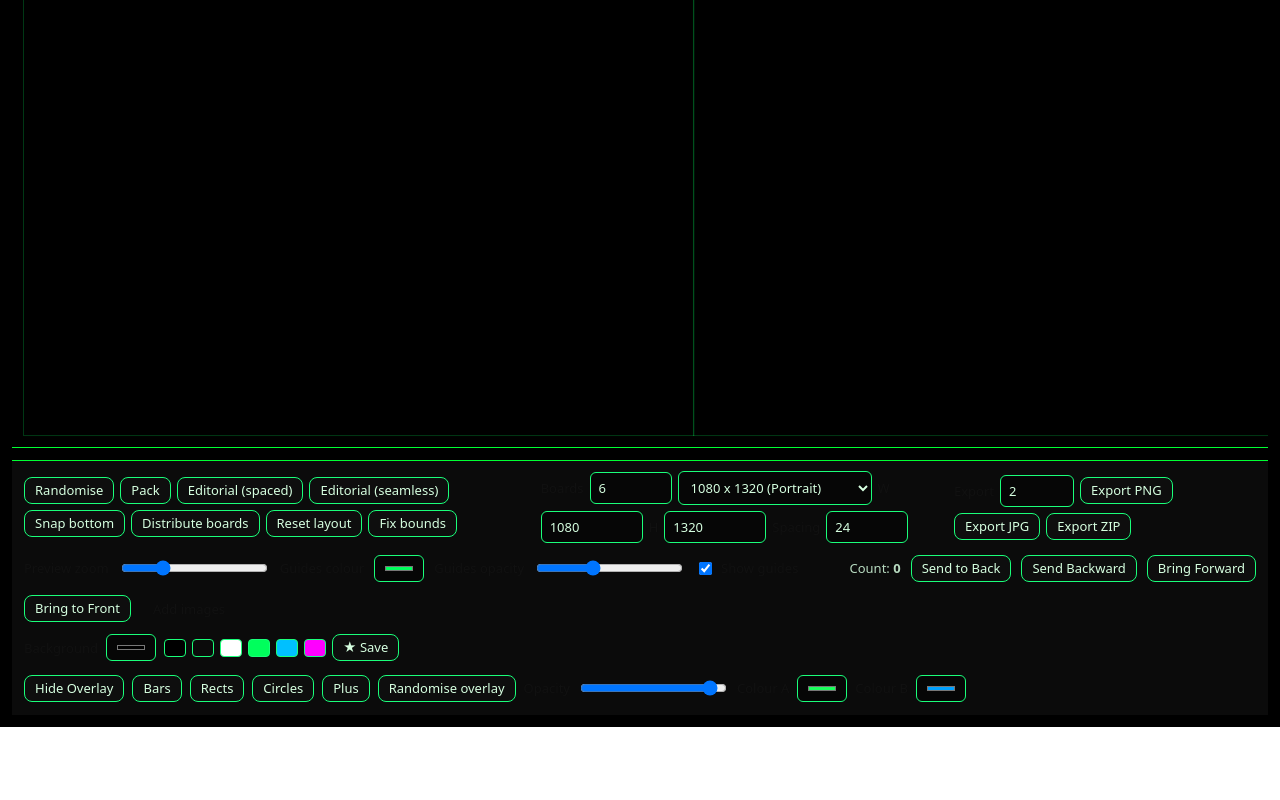
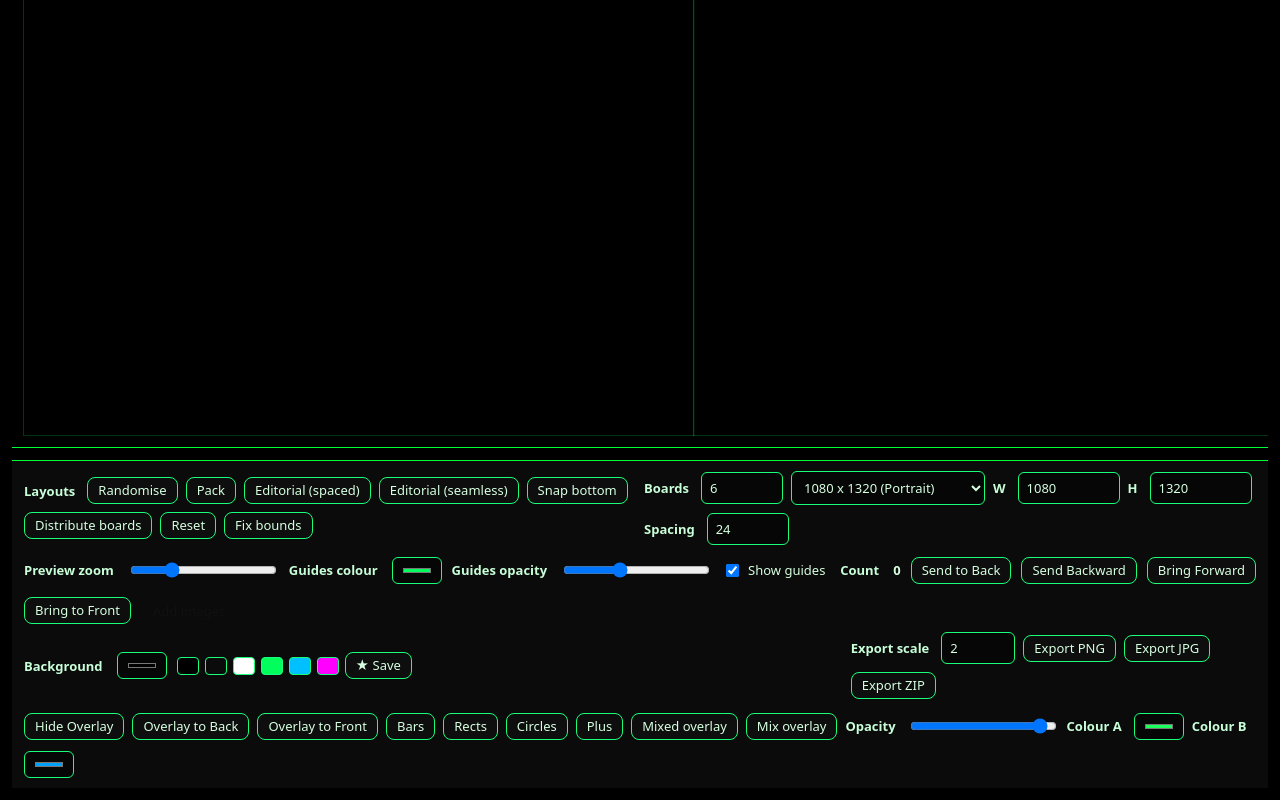
Before and after one commit to Farouk858/858-random-spread-layout, a React (Vite) app: page / in a window 1280 px wide. Shown: the part 407-1207 px from the top of the page. Before the commit the page ends 1134 px from the top, so only its background shows below. Built offline with nearby package versions, Linux system fonts and the light colour scheme.

Commit message:
Update App.jsx

```diff
--- a/src/App.jsx
+++ b/src/App.jsx
@@ -1,4 +1,4 @@
-import React, { useEffect, useMemo, useRef, useState } from "react";
+import React, { useEffect, useRef, useState } from "react";
 import JSZip from "jszip";
 
 /* ---------------------------- constants ---------------------------- */
@@ -29,15 +29,16 @@ const BOARD_LABEL_STYLE = {
   position: "absolute",
   top: 6,
   left: 6,
-  fontSize: 14,
-  fontWeight: 700,
-  letterSpacing: 0.5,
-  color: "rgba(127,255,127,0.9)",
+  fontSize: 16,              // bigger & readable
+  fontWeight: 800,
+  letterSpacing: 0.3,
+  color: "rgba(127,255,127,0.95)",
+  textShadow: "0 1px 0 #001",
   userSelect: "none",
   pointerEvents: "none",
 };
 
-/* -------------------------- helper functions -------------------------- */
+/* -------------------------- math helpers -------------------------- */
 function intersect(ax, ay, aw, ah, bx, by, bw, bh) {
   const x1 = Math.max(ax, bx);
   const y1 = Math.max(ay, by);
@@ -191,11 +192,11 @@ export default function App() {
 
   /* overlay shapes */
   const [overlayVisible, setOverlayVisible] = useState(true);
+  const [overlayOnTop, setOverlayOnTop] = useState(true);     // <-- NEW: layer control
   const [overlayOpacity, setOverlayOpacity] = useState(1);
   const [overlayColourA, setOverlayColourA] = useState("#1aff5c");
   const [overlayColourB, setOverlayColourB] = useState("#00a0ff");
-  const [overlayShapes, setOverlayShapes] = useState([]); // {id, type:'bar'|'rect'|'circle'|'plus', board, x,y,w,h,r}
-  const [overlaySeed, setOverlaySeed] = useState(0);
+  const [overlayShapes, setOverlayShapes] = useState([]); // {id, type:'bar'|'rect'|'circle'|'plus', board, x,y,w,h,r,s}
 
   /* colours favourites (background) */
   const [bgColour, setBgColour] = useState("#000");
@@ -212,7 +213,7 @@ export default function App() {
   const SPREAD_W = boards * BW;
   const SPREAD_H = BH;
 
-  /* ------------- file load ------------- */
+  /* ------------- load files ------------- */
   const addFiles = async (fileList) => {
     const read = (f) => new Promise((res, rej) => {
       const r = new FileReader(); r.onload = () => res(r.result); r.onerror = rej; r.readAsDataURL(f);
@@ -232,14 +233,12 @@ export default function App() {
     setImages((p) => [...p, ...out]);
   };
 
-  /* ------------- bounds pack + random non-overlap ------------- */
+  /* ---------- overlap-safe random & pack & editorial ---------- */
   const noOverlapPlace = (arr) => {
-    // place items into a coarse grid to avoid heavy collisions
     const cell = Math.max(16, Math.floor(Math.min(BW, BH) / 12));
     const occupied = [];
     const fits = (x,y,w,h) => !occupied.some(o => !(x + w <= o.x || o.x + o.w <= x || y + h <= o.y || o.y + o.h <= y));
     const take = (x,y,w,h) => occupied.push({x,y,w,h});
-
     const res = [];
     for (const n of arr) {
       const w = Math.min(n.w, BW - spacing * 2), h = Math.min(n.h, BH - spacing * 2);
@@ -254,41 +253,38 @@ export default function App() {
           placed = true;
         }
       }
-      if (!placed) { // fallback: clamp
+      if (!placed) {
         const b = 0;
         res.push({
           ...n,
-          x: clamp(n.x, b*BW, (b+1)*BW - w),
-          y: clamp(n.y, 0, BH - h),
+          x: clamp(n.x, b*BW + spacing, (b+1)*BW - w - spacing),
+          y: clamp(n.y, spacing, BH - h - spacing),
           w, h
         });
       }
     }
     return res;
   };
-
   const randomise = () => setImages(prev => noOverlapPlace(shuffle(prev)));
 
   const pack = () => {
-    // simple top-left skyline with spacing
     const placed = [];
     const sorted = [...images].sort((a,b)=>b.w*b.h - a.w*a.h);
     const res = sorted.map(n=>{
-      let placedFlag = false;
-      for (let by = 0; by <= BH - n.h && !placedFlag; by += Math.max(8, spacing)) {
-        for (let bxBoard = 0; bxBoard < boards && !placedFlag; bxBoard++) {
-          for (let bx = bxBoard*BW + spacing; bx <= (bxBoard+1)*BW - n.w - spacing && !placedFlag; bx += Math.max(8, spacing)) {
+      for (let by = spacing; by <= BH - n.h - spacing; by += Math.max(8, spacing)) {
+        for (let bxBoard = 0; bxBoard < boards; bxBoard++) {
+          for (let bx = bxBoard*BW + spacing; bx <= (bxBoard+1)*BW - n.w - spacing; bx += Math.max(8, spacing)) {
             const cand = { ...n, x: bx, y: by };
             const collide = placed.some(p =>
               !(cand.x + cand.w + spacing <= p.x ||
                 p.x + p.w + spacing <= cand.x ||
                 cand.y + cand.h + spacing <= p.y ||
                 p.y + p.h + spacing <= cand.y));
-            if (!collide) { placedFlag = true; placed.push(cand); return cand; }
+            if (!collide) { placed.push(cand); return cand; }
           }
         }
       }
-      const keep = { ...n, x: clamp(n.x, 0, SPREAD_W - n.w), y: clamp(n.y, 0, SPREAD_H - n.h) };
+      const keep = { ...n, x: clamp(n.x, spacing, SPREAD_W - n.w - spacing), y: clamp(n.y, spacing, SPREAD_H - n.h - spacing) };
       placed.push(keep); return keep;
     });
     setImages(res);
@@ -301,7 +297,6 @@ export default function App() {
     const colW = (BW - gutters * (colsPerBoard + 1)) / colsPerBoard;
     const order = shuffle(images);
     const heights = new Array(totalCols).fill(gutters);
-
     const out = order.map((n, i) => {
       const colIdx = i % totalCols;
       const boardIdx = Math.floor(colIdx / colsPerBoard);
@@ -347,8 +342,8 @@ export default function App() {
   const fixBounds = () => {
     setImages(prev=>prev.map(n=>({
       ...n,
-      x: clamp(n.x, 0, SPREAD_W - n.w),
-      y: clamp(n.y, 0, SPREAD_H - n.h),
+      x: clamp(n.x, spacing, SPREAD_W - n.w - spacing),
+      y: clamp(n.y, spacing, SPREAD_H - n.h - spacing),
       w: Math.min(n.w, BW - spacing*2),
       h: Math.min(n.h, BH - spacing*2),
     })));
@@ -364,7 +359,7 @@ export default function App() {
     })));
   };
 
-  /* z order */
+  /* z order images */
   const sendToBack = () => { if(!selected) return;
     setImages(prev => { const i=prev.findIndex(n=>n.id===selected); if(i<0)return prev; const a=[...prev]; const [it]=a.splice(i,1); a.unshift(it); return a; });};
   const bringToFront = () => { if(!selected) return;
@@ -374,55 +369,55 @@ export default function App() {
   const sendBackward = () => { if(!selected) return;
     setImages(prev => { const i=prev.findIndex(n=>n.id===selected); if(i<=0)return prev; const a=[...prev]; [a[i],a[i-1]]=[a[i-1],a[i]]; return a; });};
 
-  /* keyboard shortcuts */
-  useEffect(()=>{
-    const h=(e)=>{
-      if (e.key.toLowerCase()==="r") randomise();
-      if (e.key.toLowerCase()==="p") pack();
-      if ((e.key==="Backspace"||e.key==="Delete") && selected){
-        setImages(prev=>prev.filter(n=>n.id!==selected)); setSelected(null);
-      }
-    };
-    window.addEventListener("keydown", h); return ()=>window.removeEventListener("keydown", h);
-  },[selected, images, boards, BW, BH, spacing]);
-
   /* ---------------- overlay shapes ---------------- */
   const regenOverlay = (mode="bars") => {
-    // produce across all boards; seed toggling yields new randomness
     const shapes = [];
     const perBoard = 18;
     for (let b=0;b<boards;b++){
       for (let i=0;i<perBoard;i++){
         const x = b*BW + Math.random()*BW;
         const y = Math.random()*BH;
-        if (mode==="bars") {
+        const pick = (m) => {
+          if (m!=="mixed") return m;
+          return ["bars","rects","circles","plus"][Math.floor(Math.random()*4)];
+        };
+        const kind = pick(mode);
+        if (kind==="bars") {
           const w = 6 + Math.random()*14;
           const h = 60 + Math.random()* (BH*0.35);
           shapes.push({ id: uid(), type:"bar", board:b, x, y, w, h });
-        } else if (mode==="rects") {
+        } else if (kind==="rects") {
           const w = 40 + Math.random()*120;
           const h = 20 + Math.random()*90;
           shapes.push({ id: uid(), type:"rect", board:b, x, y, w, h });
-        } else if (mode==="circles") {
+        } else if (kind==="circles") {
           const r = 10 + Math.random()*40;
           shapes.push({ id: uid(), type:"circle", board:b, x, y, r });
-        } else if (mode==="plus") {
+        } else if (kind==="plus") {
           const s = 10 + Math.random()*36;
           shapes.push({ id: uid(), type:"plus", board:b, x, y, s });
         }
       }
     }
     setOverlayShapes(shapes);
-    setOverlaySeed(s=>s+1);
   };
   const randomiseOverlay = () => {
-    if (!overlayShapes.length) return regenOverlay("bars");
-    setOverlayShapes(shuffle(overlayShapes).map(s=>({
-      ...s,
-      x: (Math.floor(s.x / BW))*BW + Math.random()*BW,
-      y: Math.random()*BH
-    })));
-    setOverlaySeed(s=>s+1);
+    if (!overlayShapes.length) return regenOverlay("mixed");
+    setOverlayShapes(shuffle(overlayShapes).map(s=>{
+      const typePool = ["bar","rect","circle","plus"];
+      const t = Math.random()<0.35 ? typePool[Math.floor(Math.random()*4)] : s.type;
+      if (t==="bar"||t==="rect") {
+        const w = t==="bar" ? 6 + Math.random()*14 : 40 + Math.random()*120;
+        const h = t==="bar" ? 60 + Math.random()* (BH*0.35) : 20 + Math.random()*90;
+        return { ...s, type:t, x:(Math.floor(s.x/BW))*BW + Math.random()*BW, y: Math.random()*BH, w, h, r:undefined, s:undefined };
+      } else if (t==="circle") {
+        const r = 10 + Math.random()*40;
+        return { ...s, type:"circle", x:(Math.floor(s.x/BW))*BW + Math.random()*BW, y: Math.random()*BH, r, w:undefined, h:undefined, s:undefined };
+      } else {
+        const S = 10 + Math.random()*36;
+        return { ...s, type:"plus", x:(Math.floor(s.x/BW))*BW + Math.random()*BW, y: Math.random()*BH, s:S, w:undefined, h:undefined, r:undefined };
+      }
+    }));
   };
 
   /* ---------------- export (no distortion) ---------------- */
@@ -447,29 +442,16 @@ export default function App() {
     // background
     ctx.fillStyle = bgColour || "#000"; ctx.fillRect(0,0,canvas.width,canvas.height);
 
-    // draw images
-    const ops = buildOps(boardIndex);
-    for (const op of ops) {
-      const el = new Image(); el.crossOrigin="anonymous";
-      await new Promise(res=>{ el.onload=res; el.src=op.img.src; });
-      ctx.drawImage(el, op.src.sx, op.src.sy, op.src.sw, op.src.sh,
-        Math.round(op.dst.dx*scale), Math.round(op.dst.dy*scale),
-        Math.round(op.dst.dw*scale), Math.round(op.dst.dh*scale));
-    }
-
-    // overlay shapes (preview-only toggle respected; if visible, include)
-    if (overlayVisible && overlayShapes.length) {
+    const drawOverlay = () => {
       ctx.globalAlpha = overlayOpacity;
       for (const s of overlayShapes) {
-        // only shapes that fall on this board
         const bx = boardIndex * BW;
         const ax = s.x - bx;
         if (ax < -BW || ax > BW) continue;
         if (s.type==="bar" || s.type==="rect") {
           ctx.fillStyle = overlayColourA;
-          const x = (s.x - bx) * scale, y = s.y * scale;
-          const w = (s.w||0) * scale, h = (s.h||0) * scale;
-          ctx.fillRect(Math.round(x), Math.round(y), Math.round(w), Math.round(h));
+          ctx.fillRect(Math.round((s.x - bx) * scale), Math.round(s.y * scale),
+            Math.round((s.w||0) * scale), Math.round((s.h||0) * scale));
         } else if (s.type==="circle") {
           ctx.fillStyle = overlayColourB;
           ctx.beginPath();
@@ -484,7 +466,23 @@ export default function App() {
         }
       }
       ctx.globalAlpha = 1;
+    };
+
+    // If overlay is behind, draw it first
+    if (overlayVisible && !overlayOnTop) drawOverlay();
+
+    // draw images
+    const ops = buildOps(boardIndex);
+    for (const op of ops) {
+      const el = new Image(); el.crossOrigin="anonymous";
+      await new Promise(res=>{ el.onload=res; el.src=op.img.src; });
+      ctx.drawImage(el, op.src.sx, op.src.sy, op.src.sw, op.src.sh,
+        Math.round(op.dst.dx*scale), Math.round(op.dst.dy*scale),
+        Math.round(op.dst.dw*scale), Math.round(op.dst.dh*scale));
     }
+
+    // If overlay is on top, draw it now
+    if (overlayVisible && overlayOnTop) drawOverlay();
 
     const ext = type === "image/jpeg" ? "jpg" : "png";
     const name = `858 art club_${boardIndex+1}.${ext}`;
@@ -535,8 +533,8 @@ export default function App() {
             </div>
           ))}
 
-          {/* overlay shapes (preview) */}
-          {overlayVisible && overlayShapes.map(s=>{
+          {/* overlay (behind) */}
+          {overlayVisible && !overlayOnTop && overlayShapes.map(s=>{
             const styleBase = { position:"absolute", opacity: overlayOpacity, pointerEvents:"none" };
             if (s.type==="bar"||s.type==="rect") {
               return <div key={s.id} style={{...styleBase, left:s.x, top:s.y, width:s.w, height:s.h, background: overlayColourA}} />;
@@ -563,63 +561,80 @@ export default function App() {
                   onSelect={(id)=>setSelected(id)}
                   onChange={(next)=>setImages(prev=>prev.map(x=>x.id===n.id?next:x))}/>
           ))}
+
+          {/* overlay (on top) */}
+          {overlayVisible && overlayOnTop && overlayShapes.map(s=>{
+            const styleBase = { position:"absolute", opacity: overlayOpacity, pointerEvents:"none" };
+            if (s.type==="bar"||s.type==="rect") {
+              return <div key={s.id} style={{...styleBase, left:s.x, top:s.y, width:s.w, height:s.h, background: overlayColourA}} />;
+            }
+            if (s.type==="circle") {
+              const d = (s.r||0)*2;
+              return <div key={s.id} style={{...styleBase, left:s.x - s.r, top:s.y - s.r, width:d, height:d, borderRadius:"50%", background: overlayColourB}} />;
+            }
+            if (s.type==="plus") {
+              const sz = s.s||18;
+              return (
+                <div key={s.id} style={{...styleBase, left:s.x - sz/2, top:s.y - sz/2, width:sz, height:sz}}>
+                  <div style={{position:"absolute", left:"42%", top:0, width:"16%", height:"100%", background: overlayColourA}}/>
+                  <div style={{position:"absolute", top:"42%", left:0, height:"16%", width:"100%", background: overlayColourA}}/>
+                </div>
+              );
+            }
+            return null;
+          })}
         </div>
       </div>
 
       {/* CONTROLS */}
       <div
+        className="panel"
         style={{
           background:"#0b0b0b", borderTop:"1px solid #0f3", padding:"10px 12px",
           display:"grid", gap:8, gridTemplateColumns:"repeat(12,minmax(0,1fr))", alignItems:"center", fontSize:13
         }}
       >
         {/* Layout */}
-        <div style={{ gridColumn:"span 5", display:"flex", gap:6, flexWrap:"wrap" }}>
+        <div style={{ gridColumn:"span 6", display:"flex", gap:8, flexWrap:"wrap", alignItems:"center" }}>
+          <span className="label">Layouts</span>
           <button onClick={randomise}>Randomise</button>
           <button onClick={pack}>Pack</button>
           <button onClick={()=>editorial(false)}>Editorial (spaced)</button>
           <button onClick={()=>editorial(true)}>Editorial (seamless)</button>
           <button onClick={snapBottom}>Snap bottom</button>
           <button onClick={distributeBoards}>Distribute boards</button>
-          <button onClick={resetLayout}>Reset layout</button>
+          <button onClick={resetLayout}>Reset</button>
           <button onClick={fixBounds}>Fix bounds</button>
         </div>
 
         {/* Geometry */}
-        <div style={{ gridColumn:"span 4", display:"flex", gap:6, alignItems:"center", flexWrap:"wrap" }}>
-          <label>Boards</label>
+        <div style={{ gridColumn:"span 6", display:"flex", gap:8, alignItems:"center", flexWrap:"wrap" }}>
+          <span className="label">Boards</span>
           <input type="number" min={1} max={MAX_BOARDS} value={boards}
                  onChange={(e)=>setBoards(clamp(parseInt(e.target.value||"1",10),1,MAX_BOARDS))}
                  style={{ width:64 }} />
           <select value={`${BW}x${BH}`} onChange={(e)=>{ const [w,h]=e.target.value.split("x").map(n=>parseInt(n,10)); setBW(w); setBH(h); fixBounds(); }}>
             {PRESETS.map(p=><option key={p.name} value={`${p.w}x${p.h}`}>{p.name}</option>)}
           </select>
-          <label>W</label><input type="number" value={BW} onChange={(e)=>setBW(clamp(parseInt(e.target.value||"1",10),200,4000))} style={{width:84}}/>
-          <label>H</label><input type="number" value={BH} onChange={(e)=>setBH(clamp(parseInt(e.target.value||"1",10),200,4000))} style={{width:84}}/>
-          <label>Spacing</label><input type="number" value={spacing} onChange={(e)=>setSpacing(clamp(parseInt(e.target.value||"0",10),0,400))} style={{width:64}}/>
+          <span className="label">W</span><input type="number" value={BW} onChange={(e)=>setBW(clamp(parseInt(e.target.value||"1",10),200,4000))} style={{width:84}}/>
+          <span className="label">H</span><input type="number" value={BH} onChange={(e)=>setBH(clamp(parseInt(e.target.value||"1",10),200,4000))} style={{width:84}}/>
+          <span className="label">Spacing</span><input type="number" value={spacing} onChange={(e)=>setSpacing(clamp(parseInt(e.target.value||"0",10),0,400))} style={{width:64}}/>
         </div>
 
         {/* Export / BG */}
-        <div style={{ gridColumn:"span 3", display:"flex", gap:6, alignItems:"center", flexWrap:"wrap" }}>
-          <label>Export</label>
-          <input type="number" min={1} max={4} value={exportScale} onChange={(e)=>setExportScale(clamp(parseInt(e.target.value||"1",10),1,4))} style={{width:54}}/>
-          <button onClick={exportPNG}>Export PNG</button>
-          <button onClick={exportJPG}>Export JPG</button>
-          <button onClick={exportZIP}>Export ZIP</button>
-        </div>
-
         <div style={{ gridColumn:"span 12", display:"flex", gap:10, alignItems:"center", flexWrap:"wrap" }}>
-          <label>Preview zoom</label>
+          <span className="label">Preview zoom</span>
           <input type="range" min={0.2} max={2} step={0.05} value={zoom} onChange={(e)=>setZoom(parseFloat(e.target.value))}/>
-          <label>Guides colour</label>
+          <span className="label">Guides colour</span>
           <input type="color" value={guideColour} onChange={(e)=>setGuideColour(e.target.value)} />
-          <label>Guides opacity</label>
+          <span className="label">Guides opacity</span>
           <input type="range" min={0} max={1} step={0.05} value={guideAlpha} onChange={(e)=>setGuideAlpha(parseFloat(e.target.value))}/>
-          <label style={{display:"flex",alignItems:"center",gap:6}}>
+          <label className="check">
             <input type="checkbox" checked={showGuides} onChange={(e)=>setShowGuides(e.target.checked)} /> Show guides
           </label>
 
-          <span style={{ marginLeft:"auto", opacity:0.85 }}>Count: <strong>{images.length}</strong></span>
+          <span className="label" style={{ marginLeft:"auto" }}>Count</span>
+          <strong>{images.length}</strong>
 
           <button onClick={sendToBack}>Send to Back</button>
           <button onClick={sendBackward}>Send Backward</button>
@@ -632,9 +647,9 @@ export default function App() {
           </label>
         </div>
 
-        {/* Background + favourites */}
-        <div style={{ gridColumn:"span 12", display:"flex", gap:8, alignItems:"center", flexWrap:"wrap", marginTop:4 }}>
-          <label>Background</label>
+        {/* Background + favourites + Export */}
+        <div style={{ gridColumn:"span 8", display:"flex", gap:10, alignItems:"center", flexWrap:"wrap" }}>
+          <span className="label">Background</span>
           <input type="color" value={bgColour} onChange={(e)=>setBgColour(e.target.value)}/>
           <div style={{ display:"flex", gap:6, alignItems:"center" }}>
             {fav.map((c,i)=>(
@@ -645,23 +660,33 @@ export default function App() {
             <button onClick={()=>setFav(p=>Array.from(new Set([...p,bgColour])).slice(0,12))}>★ Save</button>
           </div>
         </div>
+        <div style={{ gridColumn:"span 4", display:"flex", gap:8, alignItems:"center", flexWrap:"wrap" }}>
+          <span className="label">Export scale</span>
+          <input type="number" min={1} max={4} value={exportScale} onChange={(e)=>setExportScale(clamp(parseInt(e.target.value||"1",10),1,4))} style={{width:54}}/>
+          <button onClick={exportPNG}>Export PNG</button>
+          <button onClick={exportJPG}>Export JPG</button>
+          <button onClick={exportZIP}>Export ZIP</button>
+        </div>
 
         {/* Overlay controls */}
         <div style={{ gridColumn:"span 12", display:"flex", gap:8, alignItems:"center", flexWrap:"wrap", marginTop:2 }}>
           <button onClick={()=>setOverlayVisible(v=>!v)}>{overlayVisible ? "Hide Overlay" : "Show Overlay"}</button>
+          <button onClick={()=>setOverlayOnTop(false)}>Overlay to Back</button>  {/* NEW */}
+          <button onClick={()=>setOverlayOnTop(true)}>Overlay to Front</button>
           <button onClick={()=>regenOverlay("bars")}>Bars</button>
           <button onClick={()=>regenOverlay("rects")}>Rects</button>
           <button onClick={()=>regenOverlay("circles")}>Circles</button>
           <button onClick={()=>regenOverlay("plus")}>Plus</button>
-          <button onClick={randomiseOverlay}>Randomise overlay</button>
-          <label>Opacity</label>
+          <button onClick={()=>regenOverlay("mixed")}>Mixed overlay</button>     {/* NEW */}
+          <button onClick={randomiseOverlay}>Mix overlay</button>                 {/* NEW */}
+          <span className="label">Opacity</span>
           <input type="range" min={0} max={1} step={0.05} value={overlayOpacity} onChange={(e)=>setOverlayOpacity(parseFloat(e.target.value))}/>
-          <label>Colour A</label><input type="color" value={overlayColourA} onChange={(e)=>setOverlayColourA(e.target.value)}/>
-          <label>Colour B</label><input type="color" value={overlayColourB} onChange={(e)=>setOverlayColourB(e.target.value)}/>
+          <span className="label">Colour A</span><input type="color" value={overlayColourA} onChange={(e)=>setOverlayColourA(e.target.value)}/>
+          <span className="label">Colour B</span><input type="color" value={overlayColourB} onChange={(e)=>setOverlayColourB(e.target.value)}/>
         </div>
       </div>
 
-      {/* Dark UI styling with readable inputs */}
+      {/* Dark UI styling with readable inputs & labels */}
       <style>{`
         .app button {
           background:#0e0e0e;border:1px solid #1aff7a;color:#d6ffe0;
@@ -672,7 +697,10 @@ export default function App() {
           background:#060606;border:1px solid #1aff7a;color:#d6ffe0;border-radius:6px;
           padding:6px 8px; outline:none
         }
+        .app input::placeholder{ color:#9fffbf; opacity:0.7 }
         .app option { color:#0b0b0b; }
+        .label{ color:#c8ffd9; font-weight:700; margin-right:4px }
+        .check{ display:flex; align-items:center; gap:6px; color:#d6ffe0 }
         .file-btn{position:relative; overflow:hidden}
         .file-btn input{position:absolute; inset:0; opacity:0; cursor:pointer}
       `}</style>
```
